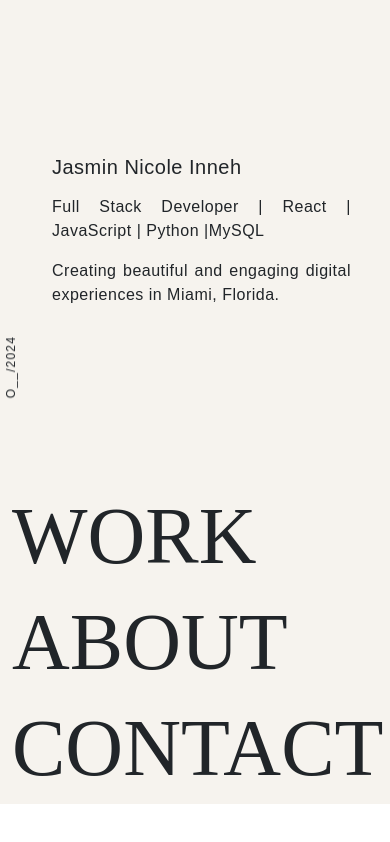
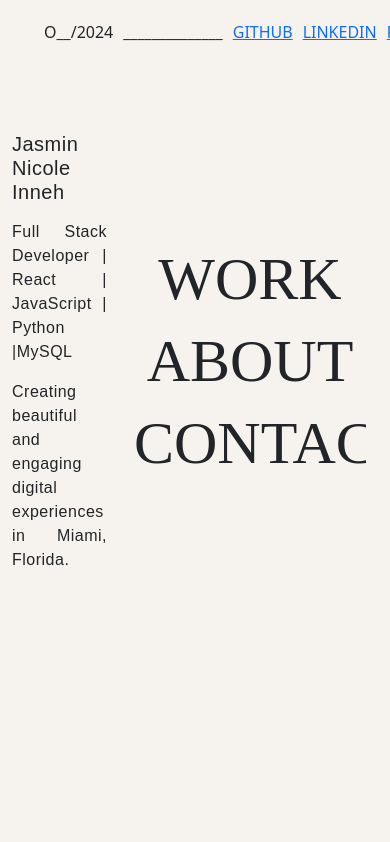
Before and after one commit to JasminInneh/JasminInnehTextPortfolio, a React app: page / in a window 390 px wide. Built offline with nearby package versions, Linux system fonts and the light colour scheme.

Commit message:
added queries

```diff
--- a/src/front/js/pages/home.js
+++ b/src/front/js/pages/home.js
@@ -30,6 +30,26 @@ export const Home = () => {
                 </a>
               </p>
             </div>
+            {/* Mobile navigation bar */}
+          <div className="d-lg-none d-block">
+            <div className="mobile-nav">
+              <p>O__/2024</p>
+              <p>______________</p>
+              <p className="github">
+                <a href="https://github.com/jasmininneh">GITHUB</a>
+              </p>
+              <p>
+                <a href="https://www.linkedin.com/public-profile/settings?trk=d_flagship3_profile_self_view_public_profile">
+                  LINKEDIN
+                </a>
+              </p>
+              <p>
+                <a href="https://gpt-3-application-zeta.vercel.app/">
+                  PROJECTS
+                </a>
+              </p>
+            </div>
+          </div>
             <div className="home-intro col">
               <h5 className="name mb-3">Jasmin Nicole Inneh</h5>
               <p>Full Stack Developer | React | JavaScript | Python |MySQL</p>
--- a/src/front/styles/home.css
+++ b/src/front/styles/home.css
@@ -1,4 +1,3 @@
-/* Base styles */
 #home-body {
   background-color: #f6f3ee;
 }
@@ -66,9 +65,27 @@
 }
 
 @media only screen and (max-width: 768px) {
+  .layer-one {
+    height: 100vh;
+    display: flex;
+    flex-direction: column;
+    justify-content: space-between;
+    overflow-x: hidden; /* Prevent horizontal scrolling */
+  }
+
   .home-links {
-    flex-direction: column;
+    display: none; /* Hide home-links on mobile view */
+  }
+
+  .mobile-nav {
+    display: flex;
+    flex-direction: row;
+    justify-content: space-around;
     padding: 20px;
+  }
+
+  .mobile-nav p {
+    margin-right: 10px;
   }
 
   .home-intro,
@@ -78,7 +95,8 @@
   }
 
   .home-large-text {
-    font-size: 80px !important;
+    font-size: 60px !important;
     margin-top: 10px;
+    overflow: hidden;
   }
 }
```
